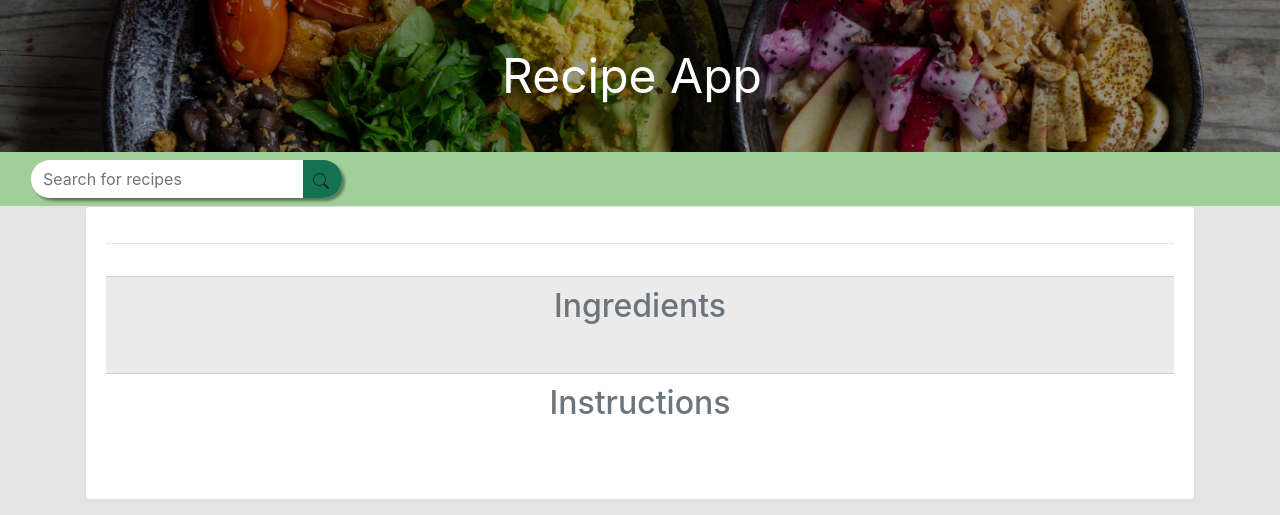
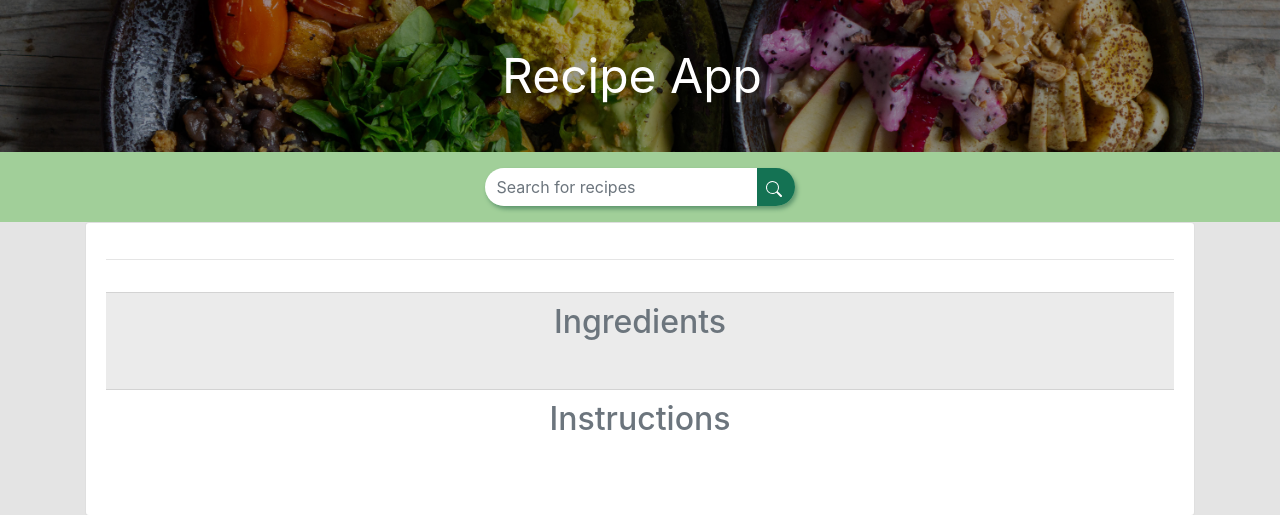
Before and after one commit to Wesley-Chok/CPSC-362-Project, a Flask app: page /recipe/1 in a window 1280 px wide. Shown: the top 515 px of the page. Run offline with Flask 3, Linux system fonts and the light colour scheme; data that the repository does not hold is empty; some libraries are stand-ins or nearby versions.

Commit message:
Made a button change color

```diff
--- a/static/css/style.css
+++ b/static/css/style.css
@@ -15,6 +15,10 @@ body {
     text-align: center;
 }
 
+#navbarNav {
+    margin: 0 auto;
+}
+
 .navbar-brand {
     color: #ffffff;
     font-size: 3em;
@@ -28,19 +32,34 @@ a.navbar-brand:hover {
     background-color: #a1cf99;
 }
 
+.bi-search {
+    fill: white;
+}
+
 .d-flex {
-    box-shadow: 3px 3px 3px rgba(0, 0, 0, 0.425);
+    box-shadow: 2px 3px 4px rgba(93, 149, 109, 0.97);
+    margin: 8px 0px;
+    outline: none;
+    border: 0px !important;
 }
 
 .form-control {
     border-radius: 50px 0px 0px 50px;
     border-width: 0px;
+    border: none;
+    outline: none;
+    border: 0px !important;
+    transition: background-color 0.5s;
 }
 
 .btn {
     border-radius: 0px 50px 50px 0px;
     padding-left: 0.55rem;
     background-color: rgb(20, 114, 83);
+}
+
+.btn:hover {
+    background-color: #51a772;
 }
 
 .footer {
@@ -98,3 +117,18 @@ ul {
     margin: 0;
     padding: 0;
 }
+
+*:focus {
+    border: none !important;
+    outline: none !important;
+}
+
+*:active {
+    border: none !important;
+}
+
+.form-control:focus {
+    background-color: #d6d6d6;
+    border-width: 0 !important;
+    outline-width: 0 !important;
+}
--- a/templates/base.html
+++ b/templates/base.html
@@ -22,7 +22,7 @@
                 </ul>
                 <form class="d-flex rounded-pill" method="get" action="{{ url_for('search') }}">
                     <input class="form-control me-2" type="search" name="query" placeholder="Search for recipes" aria-label="Search">
-                    <button class="btn" type="submit">
+                    <button class="btn search-btn" type="submit">
                         <svg xmlns="http://www.w3.org/2000/svg" width="16" height="16" fill="currentColor" class="bi bi-search" viewBox="0 0 16 16">
                             <path d="M11.742 10.344a6.5 6.5 0 1 0-1.397 1.398h-.001c.03.04.062.078.098.115l3.85 3.85a1 1 0 0 0 1.415-1.414l-3.85-3.85a1.007 1.007 0 0 0-.115-.1zM12 6.5a5.5 5.5 0 1 1-11 0 5.5 5.5 0 0 1 11 0z"/>
                           </svg>
```
